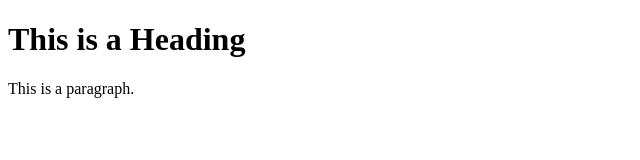
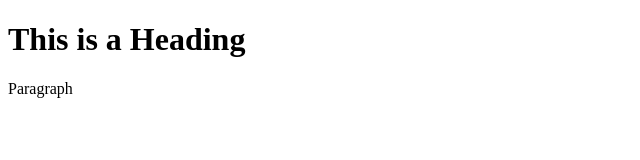
Before and after one commit to Joooo15/joooo15.github.io, a plain HTML site: page index.html in a window 1280 px wide. Shown: the full height of the page, 0-640 px from the left. Drawn offline with Linux system fonts and the light colour scheme.

Commit message:
Update index.html

```diff
--- a/index.html
+++ b/index.html
@@ -6,7 +6,7 @@
 <body>
 
 <h1>This is a Heading</h1>
-<p>This is a paragraph.</p>
+<p>Paragraph</p>
 
 </body>
 </html>
```
